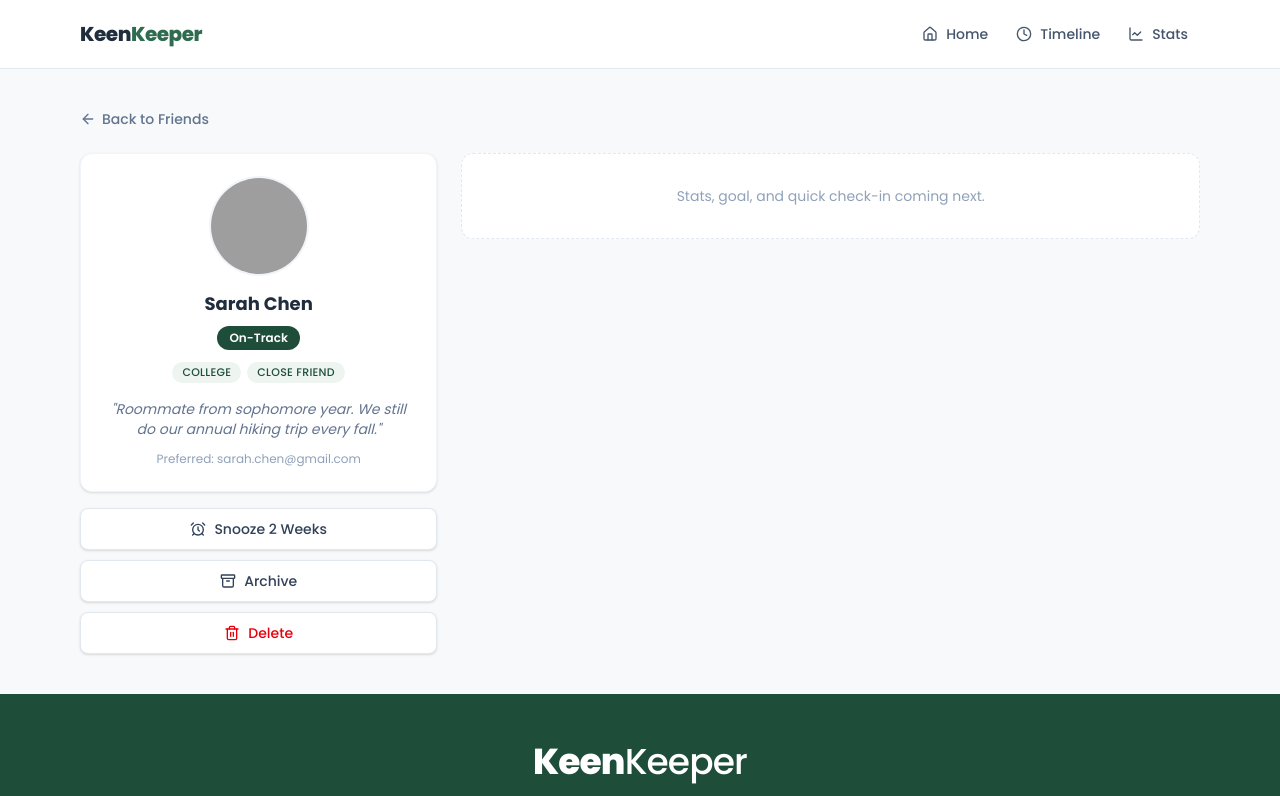
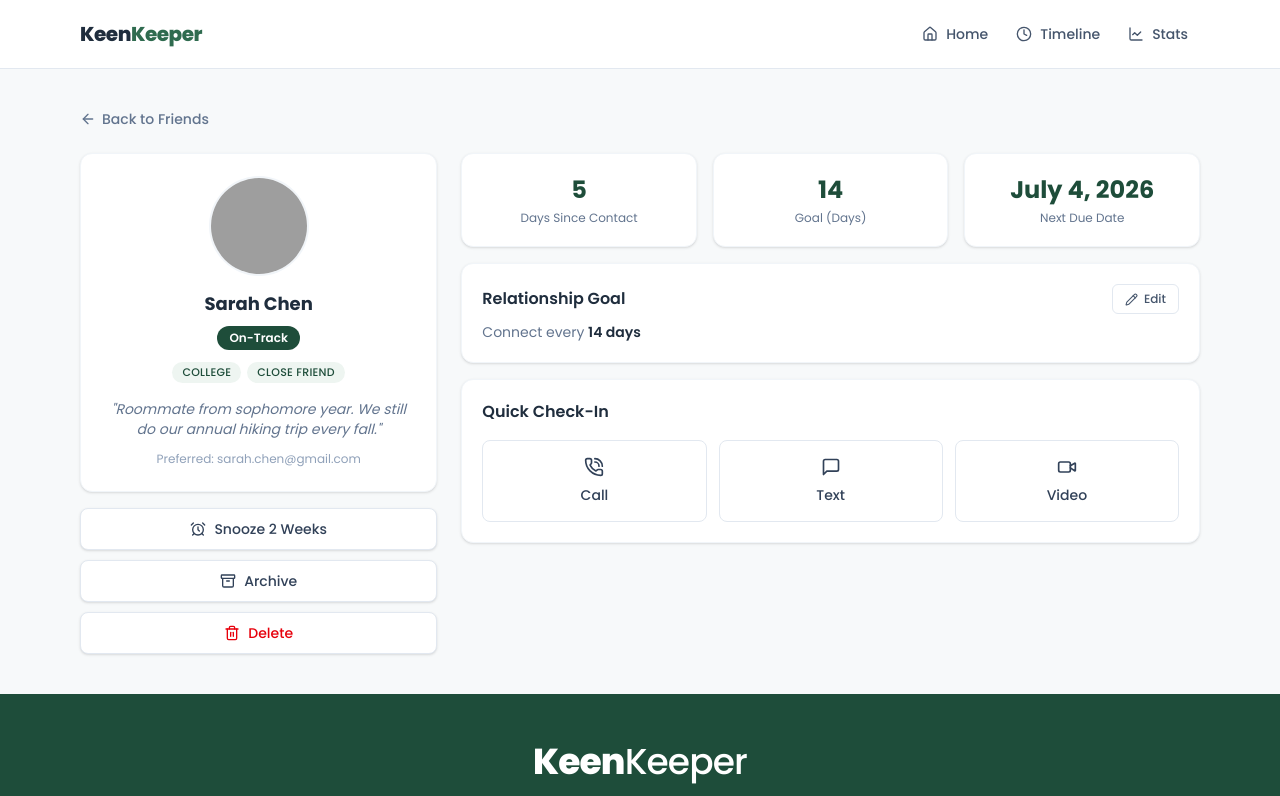
Before and after one commit to ibtee12/Task-7, a React (Vite) app: page /friend/1 in a window 1280 px wide. Shown: the top 796 px of the page. Built offline with nearby package versions, Linux system fonts and the light colour scheme; grey boxes are pictures that could not be loaded.

Commit message:
add quick check-in actions with timeline logging and toasts

```diff
--- /dev/null
+++ b/src/components/detail/QuickCheckIn.jsx
@@ -0,0 +1,37 @@
+import { PhoneCall, MessageSquare, Video } from "lucide-react";
+import toast from "react-hot-toast";
+import { useApp } from "../../context/AppContext.jsx";
+
+const checkIns = [
+  { type: "call", label: "Call", icon: PhoneCall },
+  { type: "text", label: "Text", icon: MessageSquare },
+  { type: "video", label: "Video", icon: Video },
+];
+
+export default function QuickCheckIn({ friend }) {
+  const { addTimelineEntry } = useApp();
+
+  function handleCheckIn(type, label) {
+    addTimelineEntry(friend, type);
+    toast.success(`${label} with ${friend.name} logged to your timeline`);
+  }
+
+  return (
+    <div className="rounded-xl border border-slate-100 bg-white p-5 shadow-sm">
+      <h3 className="font-semibold text-ink">Quick Check-In</h3>
+      <div className="mt-4 grid grid-cols-3 gap-3">
+        {checkIns.map(({ type, label, icon: Icon }) => (
+          <button
+            key={type}
+            type="button"
+            onClick={() => handleCheckIn(type, label)}
+            className="flex flex-col items-center gap-2 rounded-lg border border-slate-200 bg-white px-3 py-4 text-sm font-medium text-slate-700 transition-colors hover:border-brand-300 hover:bg-brand-50 hover:text-brand-700 focus:outline-none focus-visible:ring-2 focus-visible:ring-brand-500"
+          >
+            <Icon size={20} />
+            {label}
+          </button>
+        ))}
+      </div>
+    </div>
+  );
+}
--- /dev/null
+++ b/src/components/detail/RelationshipGoal.jsx
@@ -0,0 +1,77 @@
+import { useState } from "react";
+import { Pencil, Check, X } from "lucide-react";
+import toast from "react-hot-toast";
+
+export default function RelationshipGoal({ goal, onSave }) {
+  const [editing, setEditing] = useState(false);
+  const [draft, setDraft] = useState(goal);
+
+  function startEditing() {
+    setDraft(goal);
+    setEditing(true);
+  }
+
+  function save() {
+    const value = Number(draft);
+    if (!Number.isFinite(value) || value < 1) {
+      toast.error("Please enter a valid number of days");
+      return;
+    }
+    onSave(value);
+    setEditing(false);
+    toast.success("Relationship goal updated");
+  }
+
+  return (
+    <div className="rounded-xl border border-slate-100 bg-white p-5 shadow-sm">
+      <div className="flex items-center justify-between">
+        <h3 className="font-semibold text-ink">Relationship Goal</h3>
+        {!editing && (
+          <button
+            type="button"
+            onClick={startEditing}
+            className="inline-flex items-center gap-1.5 rounded-md border border-slate-200 px-3 py-1.5 text-xs font-medium text-slate-600 transition-colors hover:bg-slate-50"
+          >
+            <Pencil size={13} />
+            Edit
+          </button>
+        )}
+      </div>
+
+      {editing ? (
+        <div className="mt-3 flex items-center gap-2">
+          <span className="text-sm text-slate-500">Connect every</span>
+          <input
+            type="number"
+            min={1}
+            value={draft}
+            onChange={(e) => setDraft(e.target.value)}
+            className="w-20 rounded-md border border-slate-300 px-2 py-1 text-sm focus:border-brand-500 focus:outline-none focus:ring-1 focus:ring-brand-500"
+            autoFocus
+          />
+          <span className="text-sm text-slate-500">days</span>
+          <button
+            type="button"
+            onClick={save}
+            className="ml-1 rounded-md bg-brand-700 p-1.5 text-white transition-colors hover:bg-brand-800"
+            aria-label="Save goal"
+          >
+            <Check size={15} />
+          </button>
+          <button
+            type="button"
+            onClick={() => setEditing(false)}
+            className="rounded-md border border-slate-200 p-1.5 text-slate-500 transition-colors hover:bg-slate-50"
+            aria-label="Cancel"
+          >
+            <X size={15} />
+          </button>
+        </div>
+      ) : (
+        <p className="mt-2 text-sm text-slate-500">
+          Connect every <span className="font-semibold text-ink">{goal} days</span>
+        </p>
+      )}
+    </div>
+  );
+}
--- /dev/null
+++ b/src/components/detail/StatCards.jsx
@@ -0,0 +1,23 @@
+import { useApp } from "../../context/AppContext.jsx";
+
+function StatCard({ value, label }) {
+  return (
+    <div className="rounded-xl border border-slate-100 bg-white p-5 text-center shadow-sm">
+      <p className="text-2xl font-bold text-brand-700">{value}</p>
+      <p className="mt-1 text-xs text-slate-500">{label}</p>
+    </div>
+  );
+}
+
+export default function StatCards({ friend }) {
+  const { formatDisplayDate } = useApp();
+  const nextDue = formatDisplayDate(new Date(friend.next_due_date));
+
+  return (
+    <div className="grid grid-cols-1 gap-4 sm:grid-cols-3">
+      <StatCard value={friend.days_since_contact} label="Days Since Contact" />
+      <StatCard value={friend.goal} label="Goal (Days)" />
+      <StatCard value={nextDue} label="Next Due Date" />
+    </div>
+  );
+}
--- a/src/pages/FriendDetail.jsx
+++ b/src/pages/FriendDetail.jsx
@@ -1,11 +1,16 @@
+import { useState } from "react";
 import { useParams, Link } from "react-router-dom";
 import { ArrowLeft } from "lucide-react";
 import { useApp } from "../context/AppContext.jsx";
 import FriendInfoCard from "../components/detail/FriendInfoCard.jsx";
+import StatCards from "../components/detail/StatCards.jsx";
+import RelationshipGoal from "../components/detail/RelationshipGoal.jsx";
+import QuickCheckIn from "../components/detail/QuickCheckIn.jsx";
 
 export default function FriendDetail() {
   const { id } = useParams();
   const { getFriendById, loading } = useApp();
+  const [goalOverride, setGoalOverride] = useState(null);
 
   if (loading) {
     return (
@@ -35,6 +40,10 @@ export default function FriendDetail() {
     );
   }
 
+  // Apply any in-session goal edit without mutating the source data.
+  const friendView =
+    goalOverride != null ? { ...friend, goal: goalOverride } : friend;
+
   return (
     <main className="mx-auto max-w-6xl px-4 py-8 sm:py-10">
       <Link
@@ -51,11 +60,11 @@ export default function FriendDetail() {
           <FriendInfoCard friend={friend} />
         </div>
 
-        {/* Right column — stats, goal, quick check-in (next step) */}
-        <div className="lg:col-span-2">
-          <div className="rounded-xl border border-dashed border-slate-200 bg-white p-8 text-center text-sm text-slate-400">
-            Stats, goal, and quick check-in coming next.
-          </div>
+        {/* Right column — stats, goal, quick check-in */}
+        <div className="flex flex-col gap-4 lg:col-span-2">
+          <StatCards friend={friendView} />
+          <RelationshipGoal goal={friendView.goal} onSave={setGoalOverride} />
+          <QuickCheckIn friend={friend} />
         </div>
       </div>
     </main>
```
